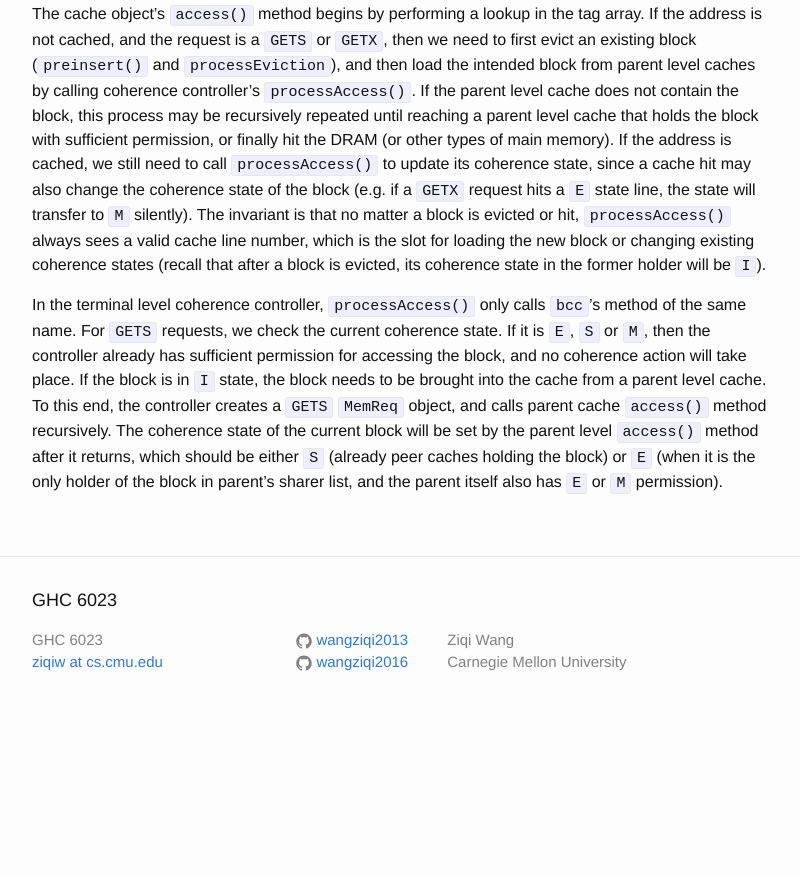
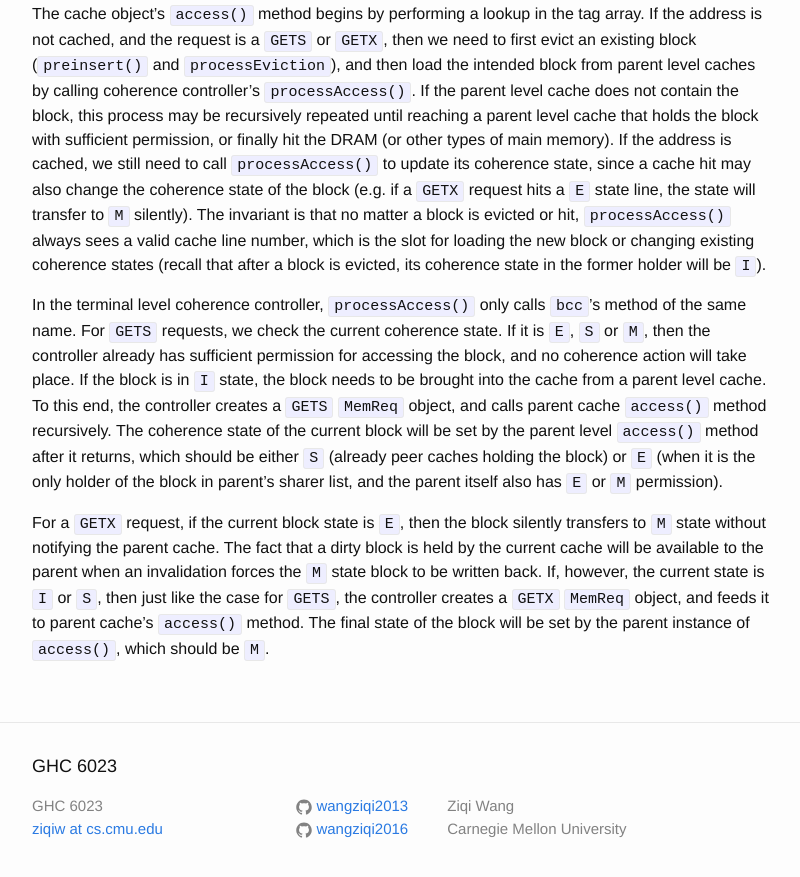
Before and after one commit to wangziqi2013/wangziqi2013.github.io, a Jekyll site: the page built from _posts/2019-12-24-understand-zsim-cc-sim.markdown, in a window 1280 px wide and 900 px high, scrolled down 10413 px. Shown: the top 877 px of the window, without its empty margins (238-1038 px from the left). Built offline with Jekyll 4.4.1, drawn with Linux system fonts in a browser that asks for light colours; before the commit the page ends 11147 px from its top, so only the background shows below that.

Commit message:
Adding GETX

```diff
--- a/_posts/2019-12-24-understand-zsim-cc-sim.markdown
+++ b/_posts/2019-12-24-understand-zsim-cc-sim.markdown
@@ -402,3 +402,9 @@ into the cache from a parent level cache. To this end, the controller creates a
 cache `access()` method recursively. The coherence state of the current block will be set by the parent level `access()`
 method after it returns, which should be either `S` (already peer caches holding the block) or `E` (when it is the only
 holder of the block in parent's sharer list, and the parent itself also has `E` or `M` permission).
+
+For a `GETX` request, if the current block state is `E`, then the block silently transfers to `M` state without notifying
+the parent cache. The fact that a dirty block is held by the current cache will be available to the parent when an invalidation
+forces the `M` state block to be written back. If, however, the current state is `I` or `S`, then just like the case for
+`GETS`, the controller creates a `GETX` `MemReq` object, and feeds it to parent cache's `access()` method. The final
+state of the block will be set by the parent instance of `access()`, which should be `M`.
```
